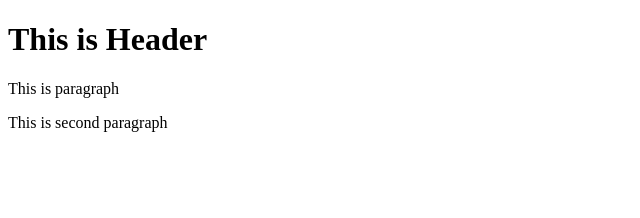
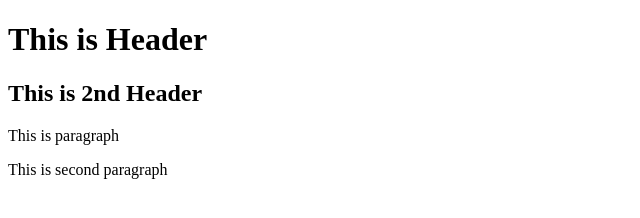
Before and after one commit to ahmad-ausaf0/test, a website: page index.html in a window 1280 px wide. Shown: the whole page, without its empty margins (0-640 px from the left). Drawn offline with Linux system fonts and the light colour scheme.

Commit message:
second commit

```diff
--- a/index.html
+++ b/index.html
@@ -4,6 +4,7 @@
 
     <body>
         <h1>This is Header</h1>
+	<h2>This is 2nd Header</h2>
         <p>This is paragraph</p>
         <p>This is second paragraph</p>
     </body>
```
